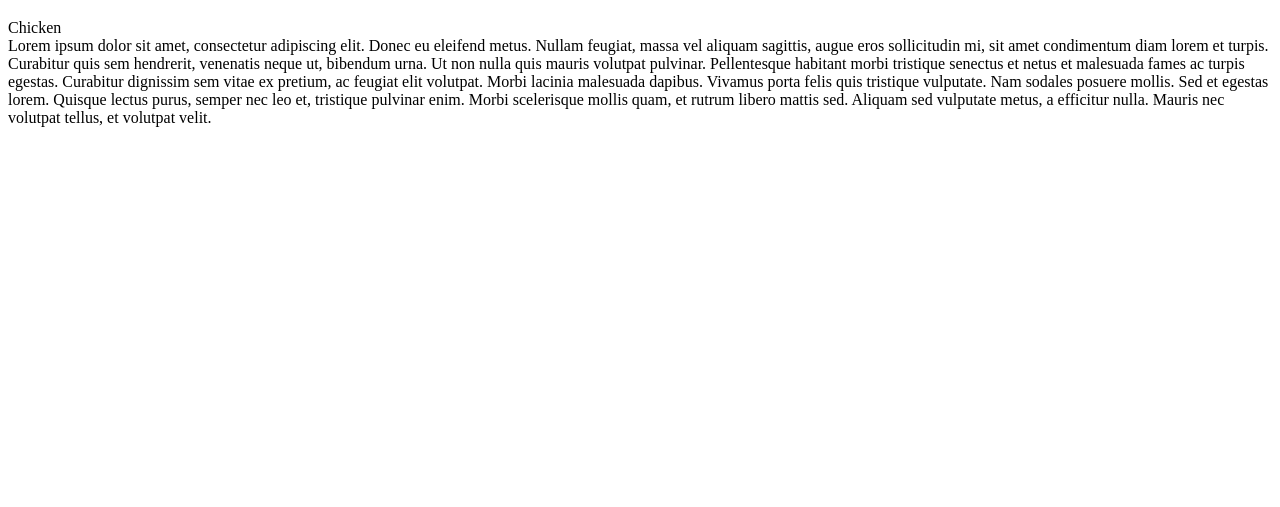
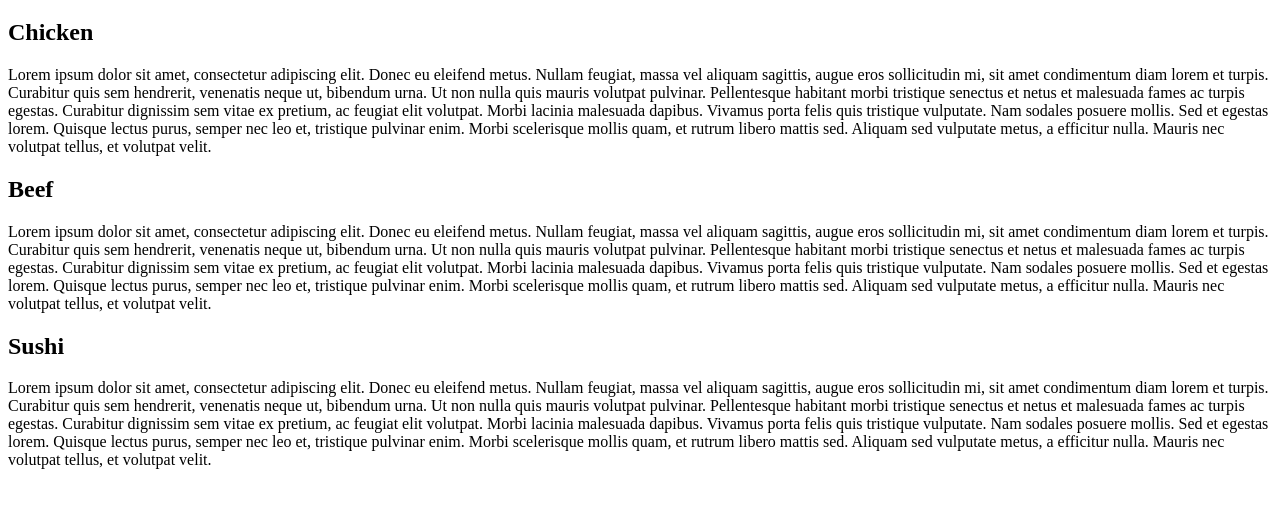
Before and after one commit to silkysaturn/coursera-test, a plain HTML site: page mod2-solution/index.html in a window 1280 px wide. Shown: the part 61-568 px from the top of the page. Drawn offline with Linux system fonts and the light colour scheme.

Commit message:
Update index.html

```diff
--- a/mod2-solution/index.html
+++ b/mod2-solution/index.html
@@ -9,9 +9,19 @@
 
   <h1>Our Menu</h1>
 
-  <section>Chicken
+  <section>
+    <h2>Chicken</h2>
     <div>Lorem ipsum dolor sit amet, consectetur adipiscing elit. Donec eu eleifend metus. Nullam feugiat, massa vel aliquam sagittis, augue eros sollicitudin mi, sit amet condimentum diam lorem et turpis. Curabitur quis sem hendrerit, venenatis neque ut, bibendum urna. Ut non nulla quis mauris volutpat pulvinar. Pellentesque habitant morbi tristique senectus et netus et malesuada fames ac turpis egestas. Curabitur dignissim sem vitae ex pretium, ac feugiat elit volutpat. Morbi lacinia malesuada dapibus. Vivamus porta felis quis tristique vulputate. Nam sodales posuere mollis. Sed et egestas lorem. Quisque lectus purus, semper nec leo et, tristique pulvinar enim. Morbi scelerisque mollis quam, et rutrum libero mattis sed. Aliquam sed vulputate metus, a efficitur nulla. Mauris nec volutpat tellus, et volutpat velit.</div>
   </section>
 
+  <section>
+    <h2>Beef</h2>
+    <div>Lorem ipsum dolor sit amet, consectetur adipiscing elit. Donec eu eleifend metus. Nullam feugiat, massa vel aliquam sagittis, augue eros sollicitudin mi, sit amet condimentum diam lorem et turpis. Curabitur quis sem hendrerit, venenatis neque ut, bibendum urna. Ut non nulla quis mauris volutpat pulvinar. Pellentesque habitant morbi tristique senectus et netus et malesuada fames ac turpis egestas. Curabitur dignissim sem vitae ex pretium, ac feugiat elit volutpat. Morbi lacinia malesuada dapibus. Vivamus porta felis quis tristique vulputate. Nam sodales posuere mollis. Sed et egestas lorem. Quisque lectus purus, semper nec leo et, tristique pulvinar enim. Morbi scelerisque mollis quam, et rutrum libero mattis sed. Aliquam sed vulputate metus, a efficitur nulla. Mauris nec volutpat tellus, et volutpat velit.</div>
+  </section>
+
+  <section>
+    <h2>Sushi</h2>
+    <div>Lorem ipsum dolor sit amet, consectetur adipiscing elit. Donec eu eleifend metus. Nullam feugiat, massa vel aliquam sagittis, augue eros sollicitudin mi, sit amet condimentum diam lorem et turpis. Curabitur quis sem hendrerit, venenatis neque ut, bibendum urna. Ut non nulla quis mauris volutpat pulvinar. Pellentesque habitant morbi tristique senectus et netus et malesuada fames ac turpis egestas. Curabitur dignissim sem vitae ex pretium, ac feugiat elit volutpat. Morbi lacinia malesuada dapibus. Vivamus porta felis quis tristique vulputate. Nam sodales posuere mollis. Sed et egestas lorem. Quisque lectus purus, semper nec leo et, tristique pulvinar enim. Morbi scelerisque mollis quam, et rutrum libero mattis sed. Aliquam sed vulputate metus, a efficitur nulla. Mauris nec volutpat tellus, et volutpat velit.</div>
+  </section>
 
   </body>
```
